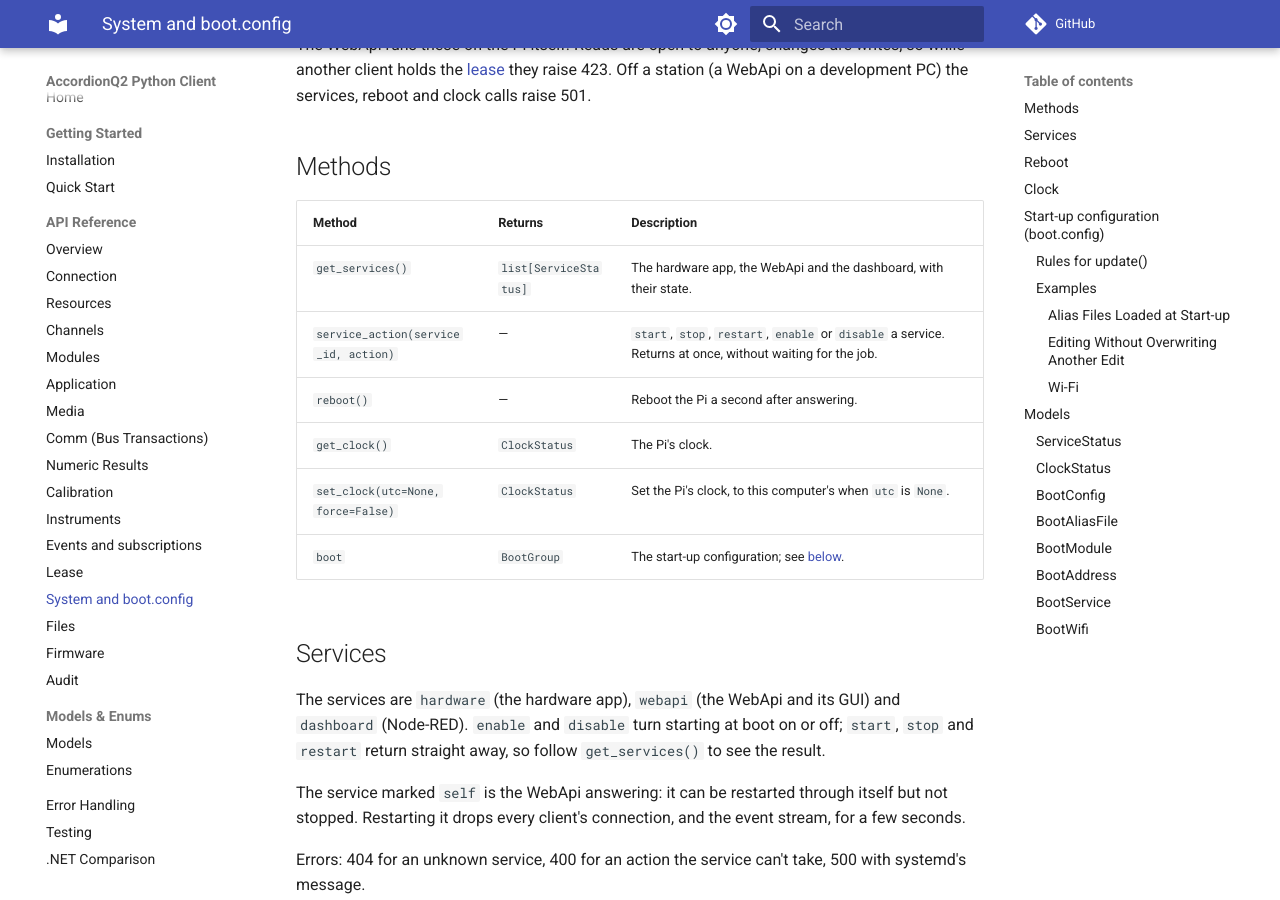
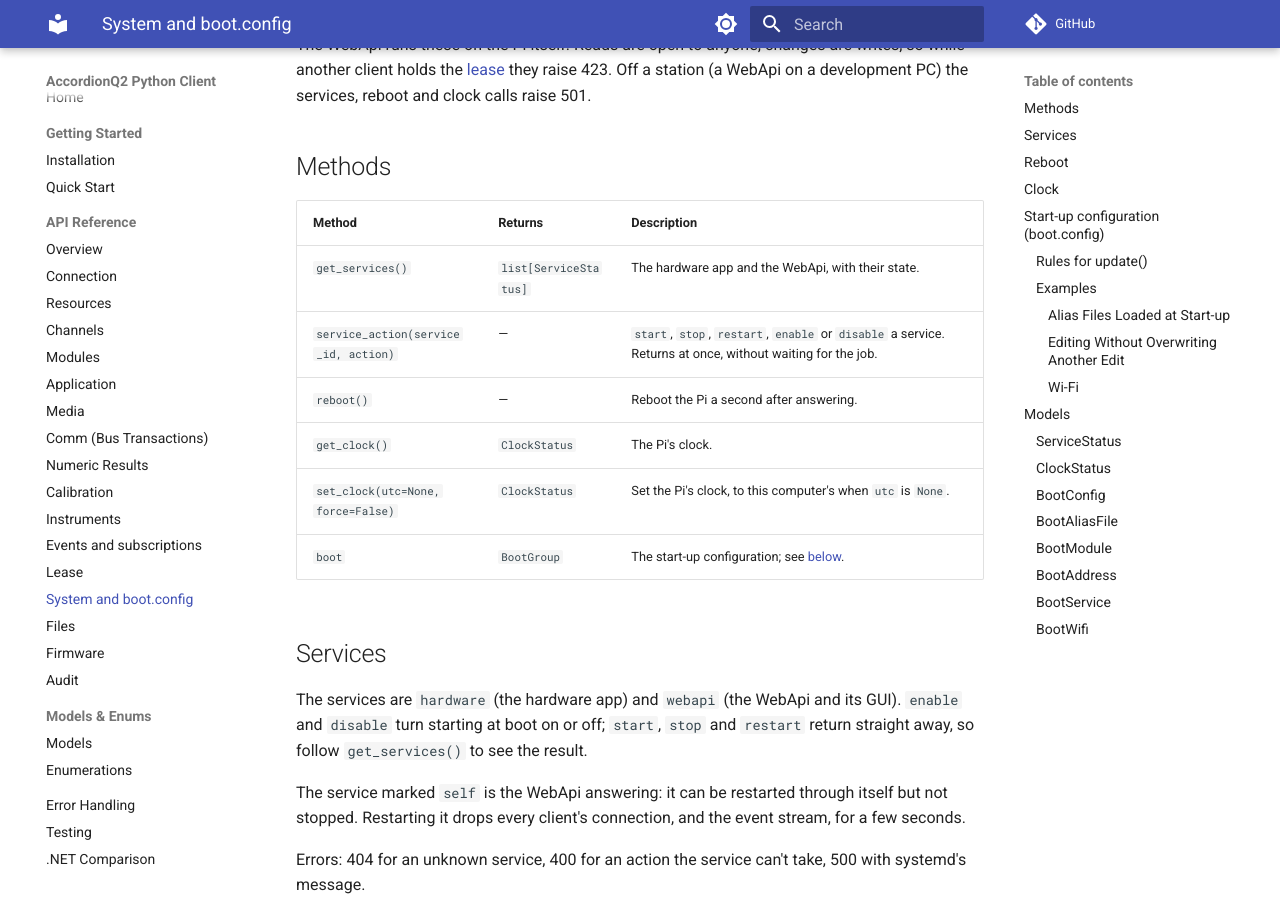
Before and after one commit to esharpab/esharp-accordion-projects-webapiclient-python, an MkDocs documentation site: the page built from docs/api/system.md, in a window 1280 px wide and 900 px high, scrolled down 215 px. Built offline with MkDocs 1.6.1 and Material for MkDocs 9.7.7, drawn with Linux system fonts in a browser that asks for light colours; comment, search, counter and statistics services are not loaded.

Commit message:
Docs and examples: Node-RED dashboard removed from the station
Co-Authored-By: Claude Opus 5.5 <noreply@anthropic.com>

```diff
--- a/docs/api/system.md
+++ b/docs/api/system.md
@@ -8,7 +8,7 @@ The WebApi runs these on the Pi itself. Reads are open to anyone; changes are wr
 
 | Method | Returns | Description |
 |--------|---------|-------------|
-| `get_services()` | `list[ServiceStatus]` | The hardware app, the WebApi and the dashboard, with their state. |
+| `get_services()` | `list[ServiceStatus]` | The hardware app and the WebApi, with their state. |
 | `service_action(service_id, action)` | &mdash; | `start`, `stop`, `restart`, `enable` or `disable` a service. Returns at once, without waiting for the job. |
 | `reboot()` | &mdash; | Reboot the Pi a second after answering. |
 | `get_clock()` | `ClockStatus` | The Pi's clock. |
@@ -17,7 +17,7 @@ The WebApi runs these on the Pi itself. Reads are open to anyone; changes are wr
 
 ## Services
 
-The services are `hardware` (the hardware app), `webapi` (the WebApi and its GUI) and `dashboard` (Node-RED). `enable` and `disable` turn starting at boot on or off; `start`, `stop` and `restart` return straight away, so follow `get_services()` to see the result.
+The services are `hardware` (the hardware app) and `webapi` (the WebApi and its GUI). `enable` and `disable` turn starting at boot on or off; `start`, `stop` and `restart` return straight away, so follow `get_services()` to see the result.
 
 The service marked `self` is the WebApi answering: it can be restarted through itself but not stopped. Restarting it drops every client's connection, and the event stream, for a few seconds.
 
@@ -140,7 +140,7 @@ client.system.boot.update(wifi=BootWifi(False, "", False), wifi_password="")
 
 | Field | Type | Description |
 |-------|------|-------------|
-| `id` | `str` | `hardware`, `webapi` or `dashboard` |
+| `id` | `str` | `hardware` or `webapi` |
 | `unit` | `str` | The systemd unit, e.g. `accordion.service` |
 | `description` | `str` | The unit's description |
 | `installed` | `bool` | `False` when the Pi doesn't have the unit |
```
Also changed, not shown: README.md (+1 -1 lines), 2 other files.
